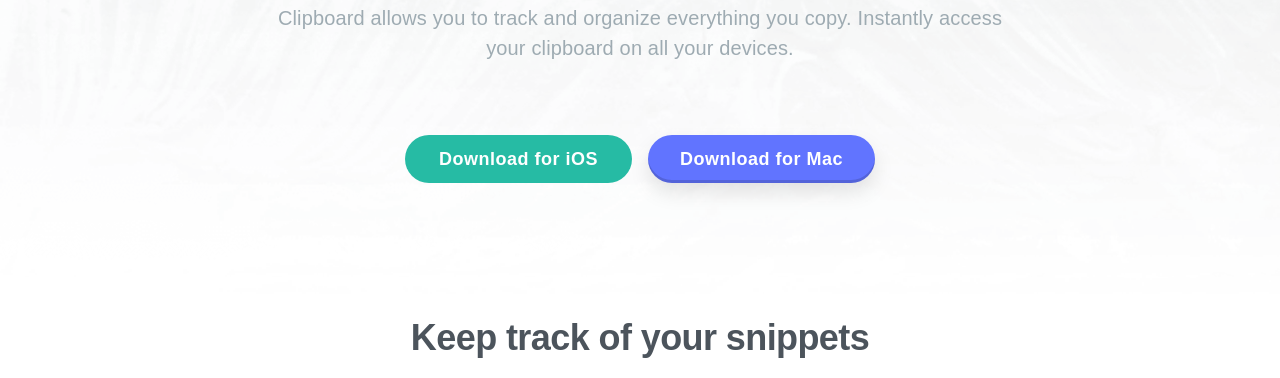
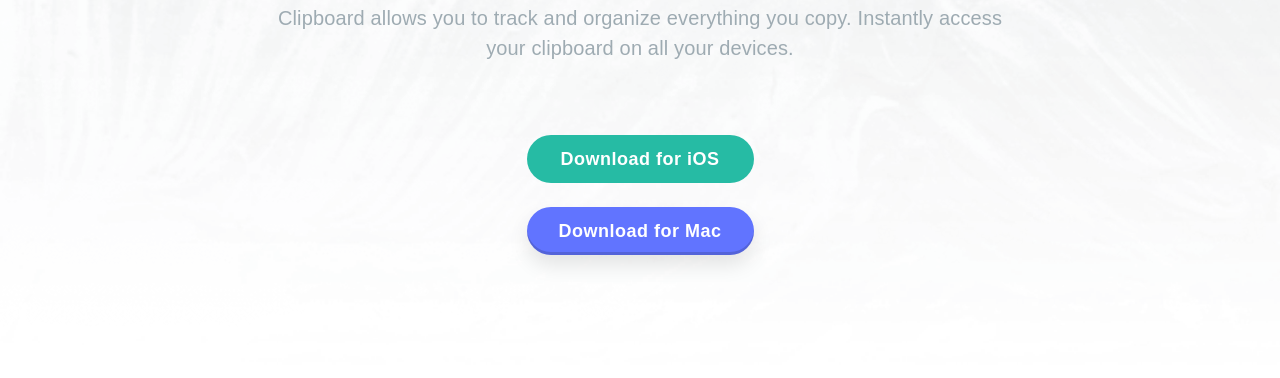
Before and after one commit to Youmnaelzany/clipboard-landing-page, a website: page index.html in a window 1280 px wide. Shown: the part 407-785 px from the top of the page. Drawn offline with Linux system fonts and the light colour scheme; a web font is replaced by a local one.

```diff
--- a/index.html
+++ b/index.html
@@ -45,7 +45,6 @@
           Instantly access your clipboard on all your devices.
         </p>
       </div>
-      <div class="flex gap-4 sm:flex-col">
         <button
           class="hero__btn w-[14.1875rem] h-12 rounded-[1.75rem] bg-[#26BBA4] text-[#fff] text-lg font-semibold leading-[1.875rem] tracking-[0.03125rem] sm:w-[19.4375rem]"
           type="button"
```
Also changed, not shown: README-template.md (deleted), README.md (added), 3 other files.
